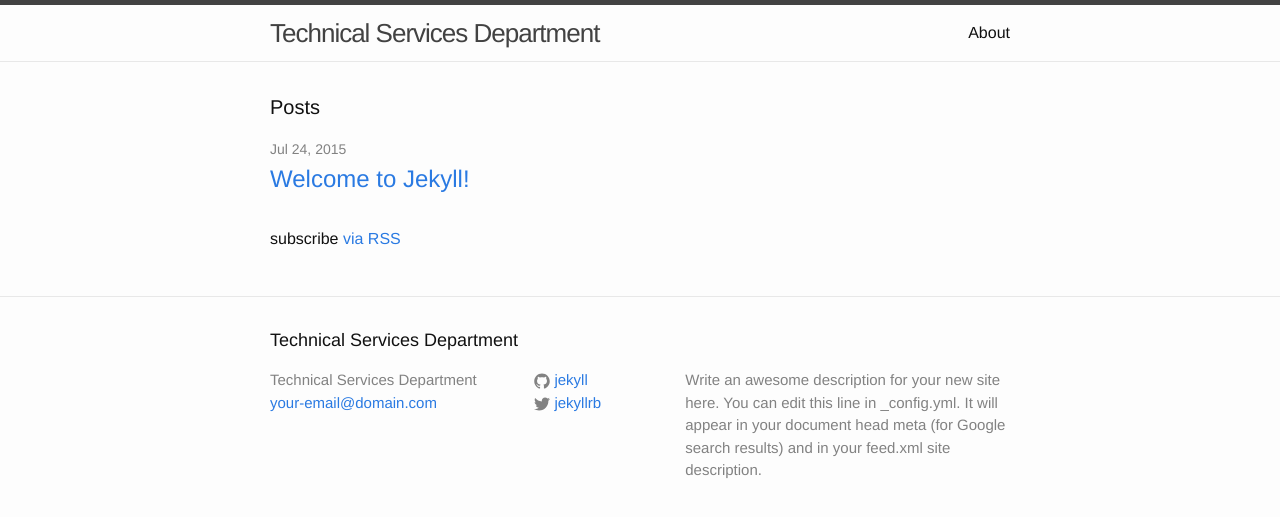
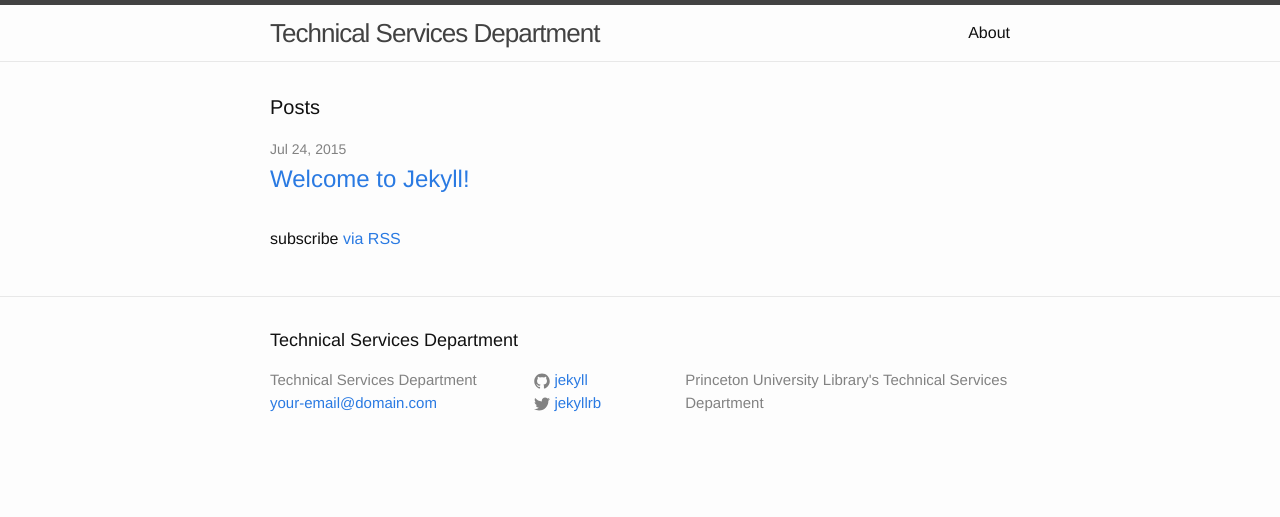
Before and after one commit to joycebcat/tsd, a Jekyll site: the page built from index.html, in a window 1280 px wide. Shown: the top 517 px of the page. Built offline with Jekyll 4.4.1, drawn with Linux system fonts in a browser that asks for light colours.

Commit message:
Add Sass config

```diff
--- a/_config.yml
+++ b/_config.yml
@@ -2,9 +2,7 @@
 title: Technical Services Department
 email: your-email@domain.com
 description: > # this means to ignore newlines until "baseurl:"
-  Write an awesome description for your new site here. You can edit this
-  line in _config.yml. It will appear in your document head meta (for
-  Google search results) and in your feed.xml site description.
+  Princeton University Library's Technical Services Department
 baseurl: "" # the subpath of your site, e.g. /blog/
 url: "http://yourdomain.com" # the base hostname & protocol for your site
 twitter_username: jekyllrb
@@ -12,3 +10,10 @@
 
 # Build settings
 markdown: kramdown
+
+# Assets
+#
+# We specify the directory for Jekyll so we can use @imports.
+sass:
+  sass_dir:          _sass
+  style:            :compressed
```
